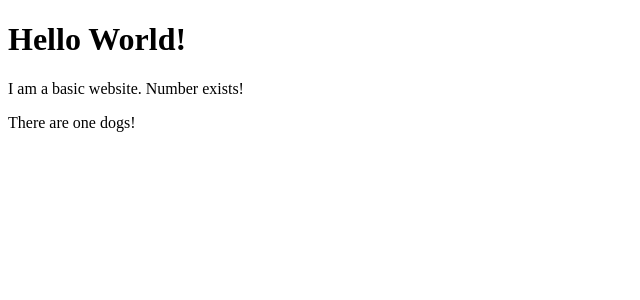
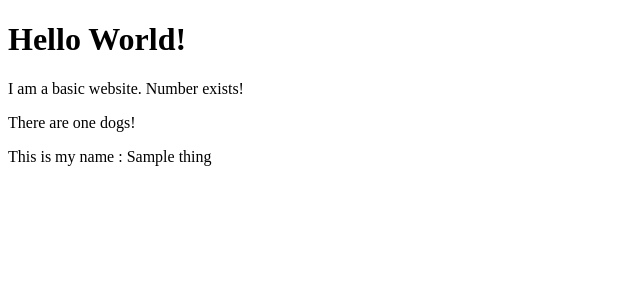
Before and after one commit to Josh-Bonello/hellowebapp, a Django app: template collection/templates/index.html in a window 1280 px wide. Shown: the part 134-434 px from the top of the page, without its empty margins (0-640 px from the left). Run offline with Django 3.2, Linux system fonts and the light colour scheme; the template is opened without the code that fills it: most values are stand-ins (such as "Sample title", 1, 10 or a date in 2020).

Commit message:
Fun with variables continued WORKING

```diff
--- a/collection/templates/index.html
+++ b/collection/templates/index.html
@@ -8,4 +8,5 @@
     <h1>Hello World!</h1>
     <p>I am a basic website. {% if number %}Number exists! {% endif %}</p>
     <p>There are {{ number|apnumber }} dogs!</p>
+    <p>This is my name : {{ thing }} </p>
 {% endblock content %}
--- a/collection/views.py
+++ b/collection/views.py
@@ -5,4 +5,5 @@ from django.shortcuts import render
 def index(request):
     # this is your new view
     number = 6
-    return render(request, 'index.html', {'number' : number,})
+    thing = "Thing name"
+    return render(request, 'index.html', {'number' : number, 'thing' : thing,})
```
Also changed, not shown: 1 other file.
